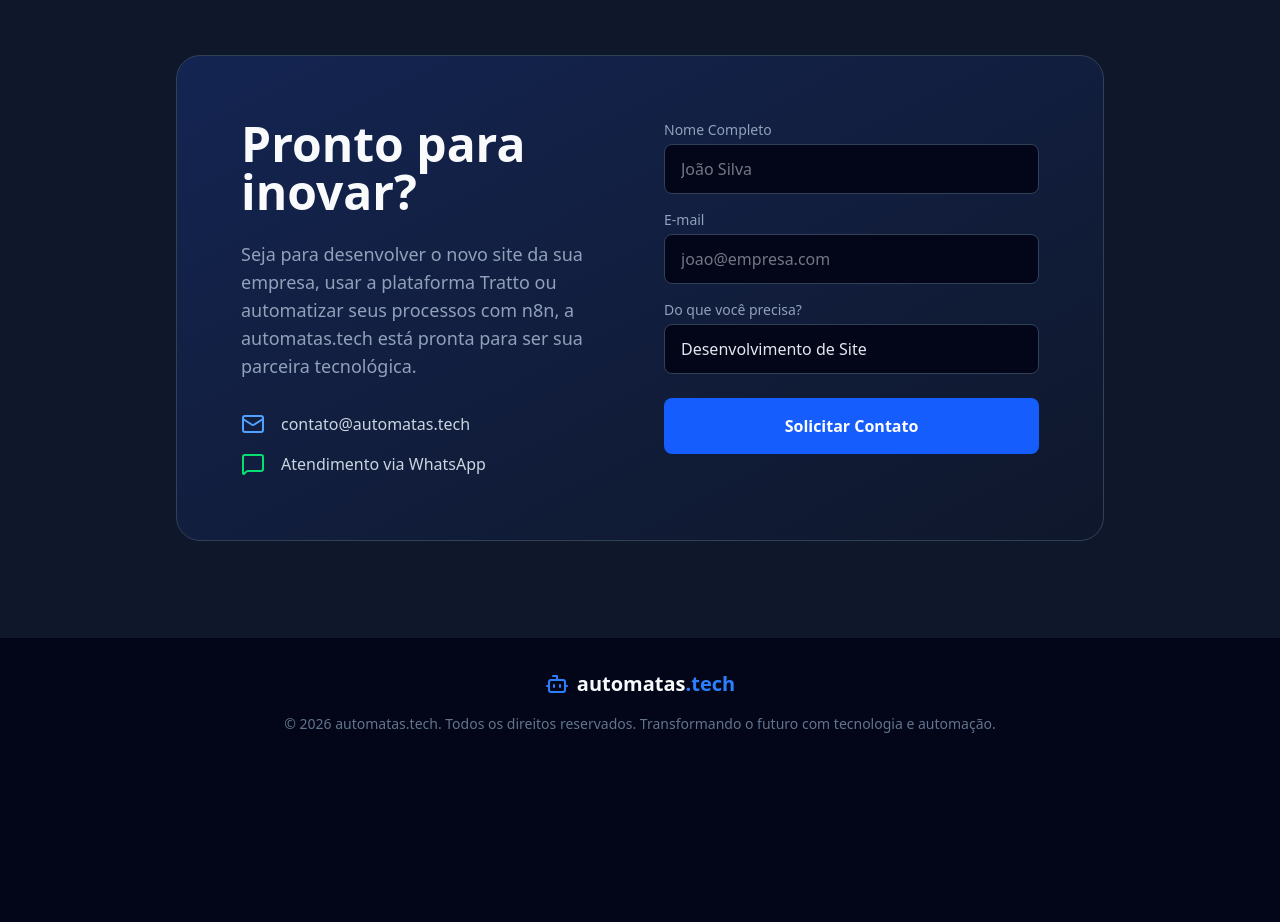
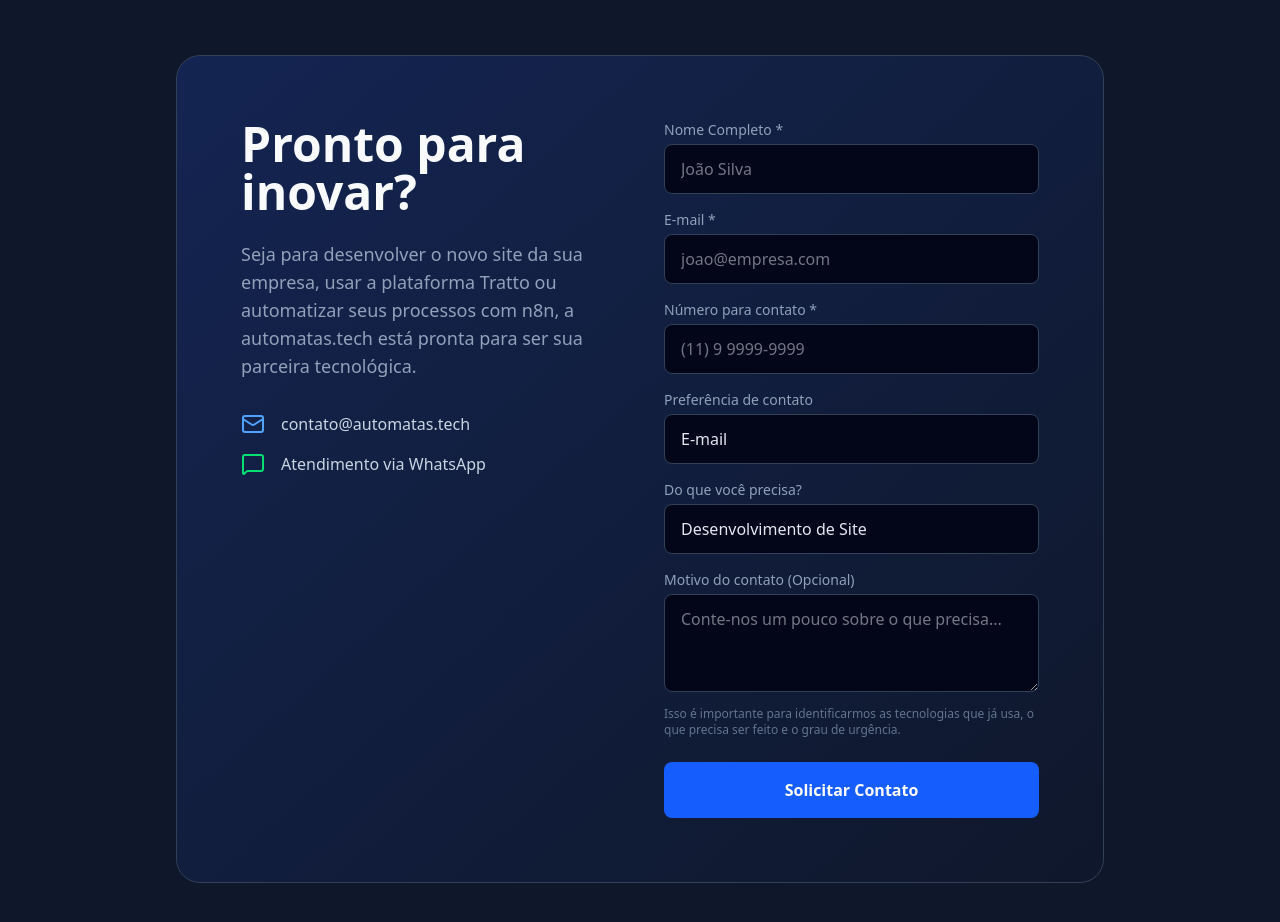
Before and after one commit to Vmatos98/automatas, a Next.js app: page / in a window 1280 px wide. Shown: the part 5540-6462 px from the top of the page. Before the commit the page ends 6306 px from the top, so only its background shows below. Built offline with nearby package versions, Linux system fonts and the light colour scheme; a web font is replaced by a local one.

Commit message:
ajuste de contato

```diff
--- a/src/app/page.tsx
+++ b/src/app/page.tsx
@@ -43,6 +43,21 @@ export default function Home() {
   const [mobileMenuOpen, setMobileMenuOpen] = useState(false);
   const [activeN8nTab, setActiveN8nTab] = useState(0);
   const [expandedTemplate, setExpandedTemplate] = useState<string | null>(null);
+  const [telefone, setTelefone] = useState('');
+
+  const handleTelefoneChange = (e: React.ChangeEvent<HTMLInputElement>) => {
+    let v = e.target.value.replace(/\D/g, '');
+    if (v.length > 11) v = v.substring(0, 11);
+
+    let formatted = '';
+    if (v.length === 0) formatted = '';
+    else if (v.length <= 2) formatted = `(${v}`;
+    else if (v.length <= 3) formatted = `(${v.substring(0, 2)}) ${v.substring(2)}`;
+    else if (v.length <= 7) formatted = `(${v.substring(0, 2)}) ${v.substring(2, 3)} ${v.substring(3)}`;
+    else formatted = `(${v.substring(0, 2)}) ${v.substring(2, 3)} ${v.substring(3, 7)}-${v.substring(7)}`;
+
+    setTelefone(formatted);
+  };
 
   const n8nUseCases = [
     {
@@ -717,12 +732,23 @@ export default function Home() {
             <div className="md:w-1/2">
               <form className="space-y-4" onSubmit={(e) => e.preventDefault()}>
                 <div>
-                  <label className="block text-sm font-medium text-slate-400 mb-1">Nome Completo</label>
-                  <input type="text" className="w-full bg-slate-950 border border-slate-700 rounded-lg px-4 py-3 text-slate-200 focus:outline-none focus:border-blue-500 focus:ring-1 focus:ring-blue-500 transition-colors" placeholder="João Silva" />
+                  <label className="block text-sm font-medium text-slate-400 mb-1">Nome Completo *</label>
+                  <input required type="text" className="w-full bg-slate-950 border border-slate-700 rounded-lg px-4 py-3 text-slate-200 focus:outline-none focus:border-blue-500 focus:ring-1 focus:ring-blue-500 transition-colors" placeholder="João Silva" />
                 </div>
                 <div>
-                  <label className="block text-sm font-medium text-slate-400 mb-1">E-mail</label>
-                  <input type="email" className="w-full bg-slate-950 border border-slate-700 rounded-lg px-4 py-3 text-slate-200 focus:outline-none focus:border-blue-500 focus:ring-1 focus:ring-blue-500 transition-colors" placeholder="joao@empresa.com" />
+                  <label className="block text-sm font-medium text-slate-400 mb-1">E-mail *</label>
+                  <input required type="email" className="w-full bg-slate-950 border border-slate-700 rounded-lg px-4 py-3 text-slate-200 focus:outline-none focus:border-blue-500 focus:ring-1 focus:ring-blue-500 transition-colors" placeholder="joao@empresa.com" />
+                </div>
+                <div>
+                  <label className="block text-sm font-medium text-slate-400 mb-1">Número para contato *</label>
+                  <input required type="text" value={telefone} onChange={handleTelefoneChange} className="w-full bg-slate-950 border border-slate-700 rounded-lg px-4 py-3 text-slate-200 focus:outline-none focus:border-blue-500 focus:ring-1 focus:ring-blue-500 transition-colors" placeholder="(11) 9 9999-9999" />
+                </div>
+                <div>
+                  <label className="block text-sm font-medium text-slate-400 mb-1">Preferência de contato</label>
+                  <select className="w-full bg-slate-950 border border-slate-700 rounded-lg px-4 py-3 text-slate-200 focus:outline-none focus:border-blue-500 focus:ring-1 focus:ring-blue-500 transition-colors appearance-none">
+                    <option>E-mail</option>
+                    <option>WhatsApp</option>
+                  </select>
                 </div>
                 <div>
                   <label className="block text-sm font-medium text-slate-400 mb-1">Do que você precisa?</label>
@@ -733,7 +759,12 @@ export default function Home() {
                     <option>Consultoria em Tecnologia</option>
                   </select>
                 </div>
-                <button type="button" className="w-full bg-blue-600 hover:bg-blue-500 text-white font-bold py-4 rounded-lg transition-colors mt-2">
+                <div>
+                  <label className="block text-sm font-medium text-slate-400 mb-1">Motivo do contato (Opcional)</label>
+                  <textarea rows={3} className="w-full bg-slate-950 border border-slate-700 rounded-lg px-4 py-3 text-slate-200 focus:outline-none focus:border-blue-500 focus:ring-1 focus:ring-blue-500 transition-colors" placeholder="Conte-nos um pouco sobre o que precisa..."></textarea>
+                  <p className="text-xs text-slate-500 mt-2">Isso é importante para identificarmos as tecnologias que já usa, o que precisa ser feito e o grau de urgência.</p>
+                </div>
+                <button type="submit" className="w-full bg-blue-600 hover:bg-blue-500 text-white font-bold py-4 rounded-lg transition-colors mt-2">
                   Solicitar Contato
                 </button>
               </form>
```
